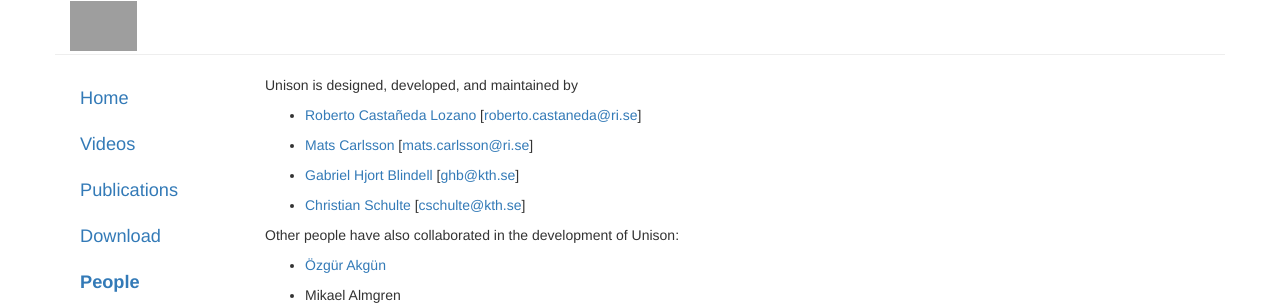
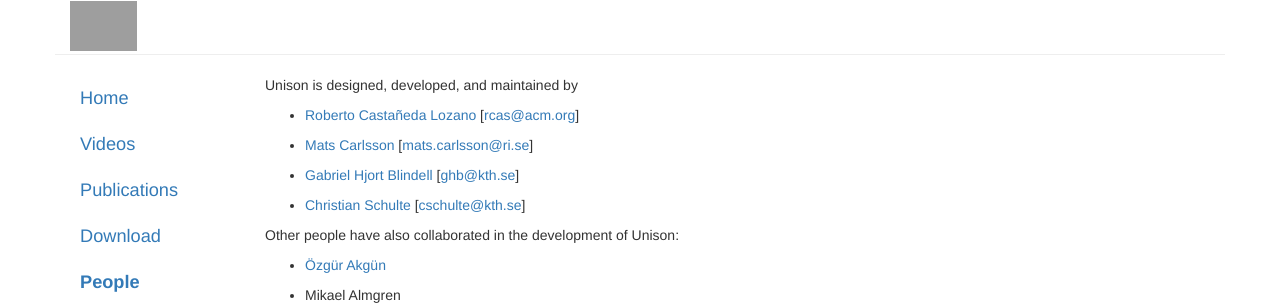
Before and after one commit to unison-code/unison-code.github.io, a Jekyll site: the page built from _posts/2016-03-29-people.md, in a window 1280 px wide. Shown: the top 305 px of the page. Built offline with Jekyll 4.4.1, drawn with Linux system fonts in a browser that asks for light colours; some of the changed lines change nothing that is shown.

Commit message:
Update contact info

```diff
--- a/_posts/2016-03-29-people.md
+++ b/_posts/2016-03-29-people.md
@@ -5,7 +5,7 @@
 
 Unison is designed, developed, and maintained by
 
-- [Roberto Castañeda Lozano](https://robcasloz.github.io/) [<roberto.castaneda@ri.se>]
+- [Roberto Castañeda Lozano](https://robcasloz.github.io/) [<rcas@acm.org>]
 
 - [Mats Carlsson](https://www.sics.se/people/mats-carlsson) [<mats.carlsson@ri.se>]
 
```
